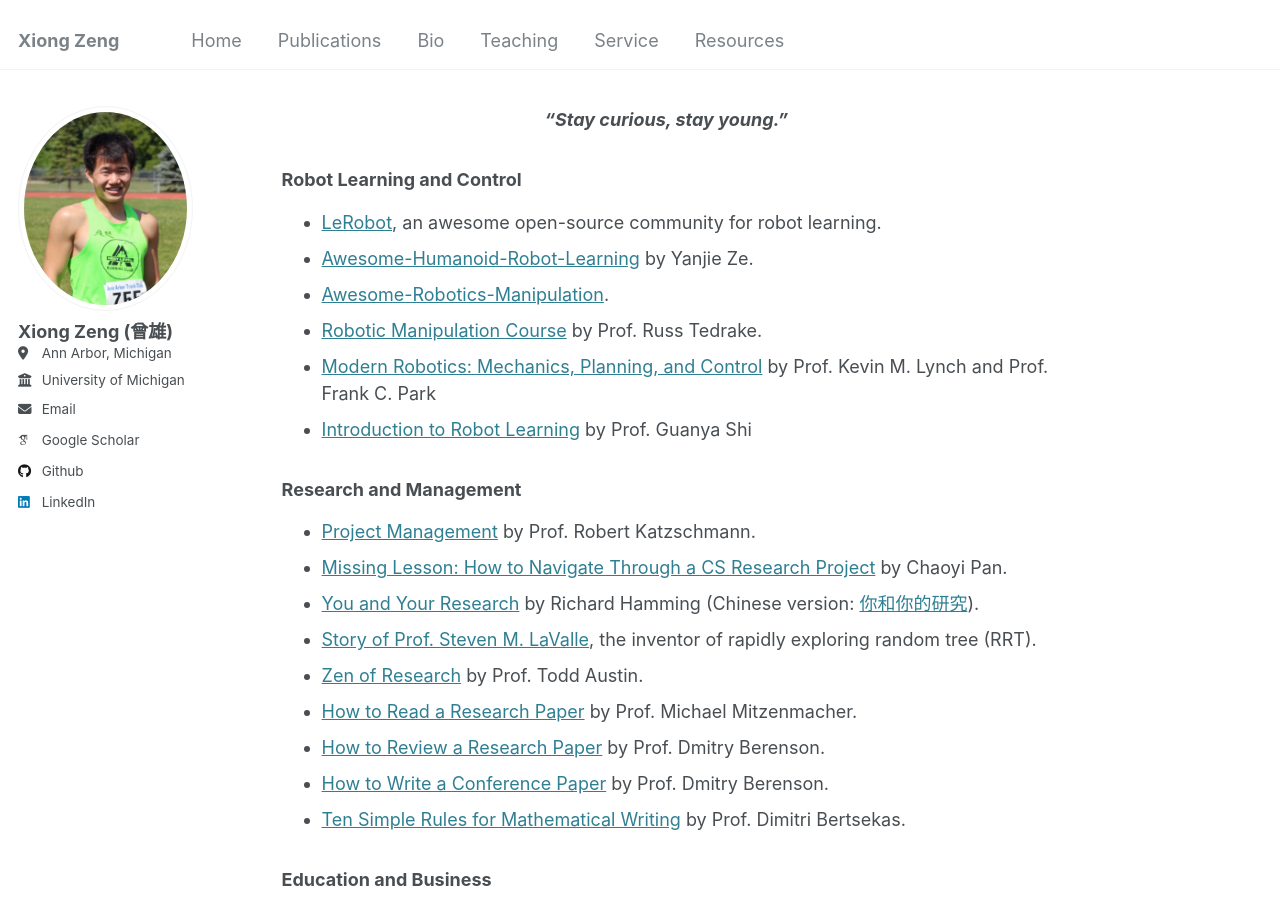
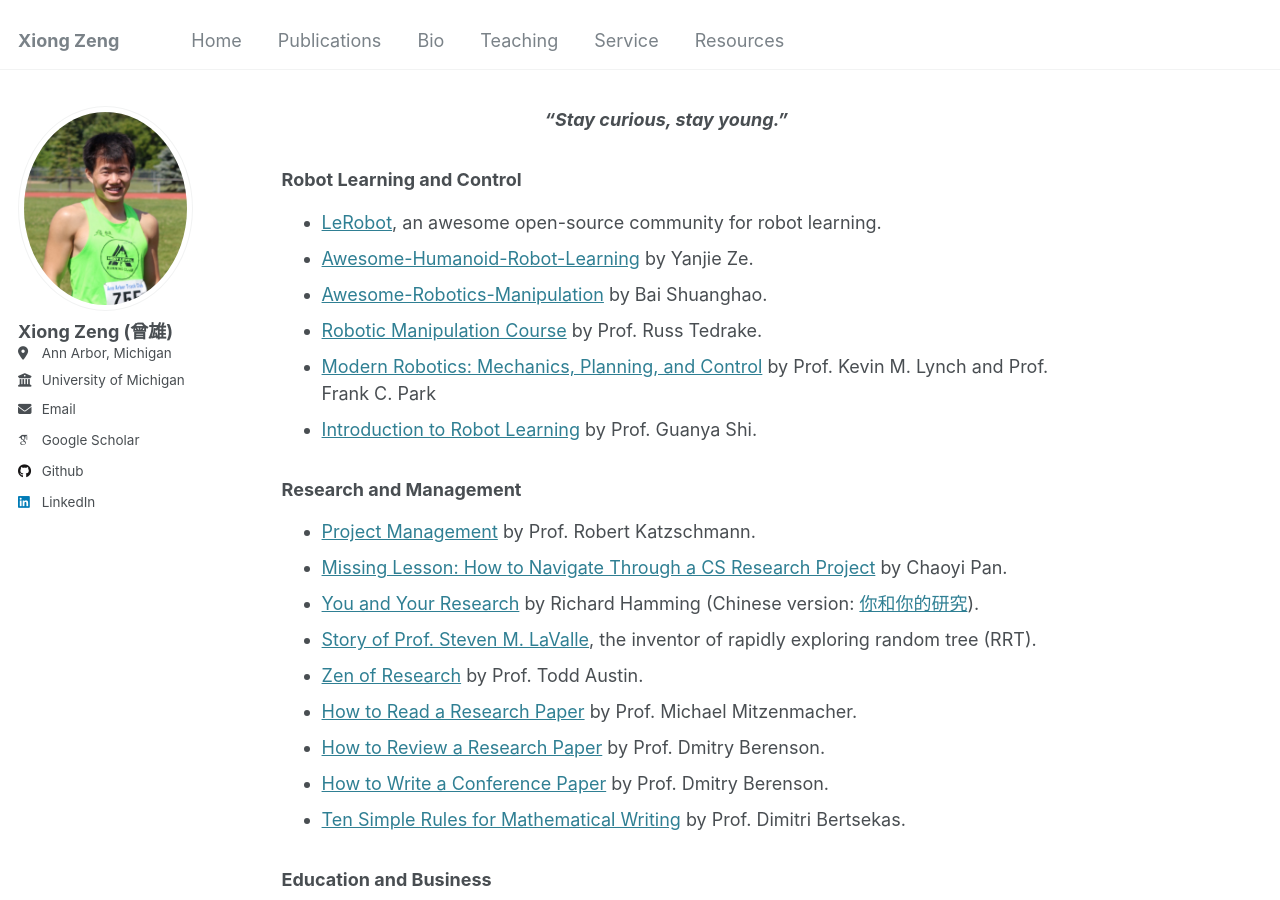
Before and after one commit to zengxiong111/zengxiong.github.io, a Jekyll site: the page built from _pages/resources.md, in a window 1280 px wide and 900 px high. Built offline with Jekyll 4.4.1, drawn with Linux system fonts in a browser that asks for light colours; some web fonts are replaced.

Commit message:
Update resources.md

```diff
--- a/_pages/resources.md
+++ b/_pages/resources.md
@@ -10,10 +10,10 @@ author_profile: true
 
 - [LeRobot](https://huggingface.co/docs/lerobot/index), an awesome open-source community for robot learning.
 - [Awesome-Humanoid-Robot-Learning](https://github.com/YanjieZe/awesome-humanoid-robot-learning) by Yanjie Ze.
-- [Awesome-Robotics-Manipulation](https://github.com/BaiShuanghao/Awesome-Robotics-Manipulation).
+- [Awesome-Robotics-Manipulation](https://github.com/BaiShuanghao/Awesome-Robotics-Manipulation) by Bai Shuanghao.
 - [Robotic Manipulation Course](https://manipulation.csail.mit.edu/) by Prof. Russ Tedrake.
 - [Modern Robotics: Mechanics, Planning, and Control](https://hades.mech.northwestern.edu/images/7/7f/MR.pdf) by Prof. Kevin M. Lynch and Prof. Frank C. Park
-- [Introduction to Robot Learning](https://16-831-s24.github.io/lectures) by Prof. Guanya Shi
+- [Introduction to Robot Learning](https://16-831-s24.github.io/lectures) by Prof. Guanya Shi.
 
 
 
```
